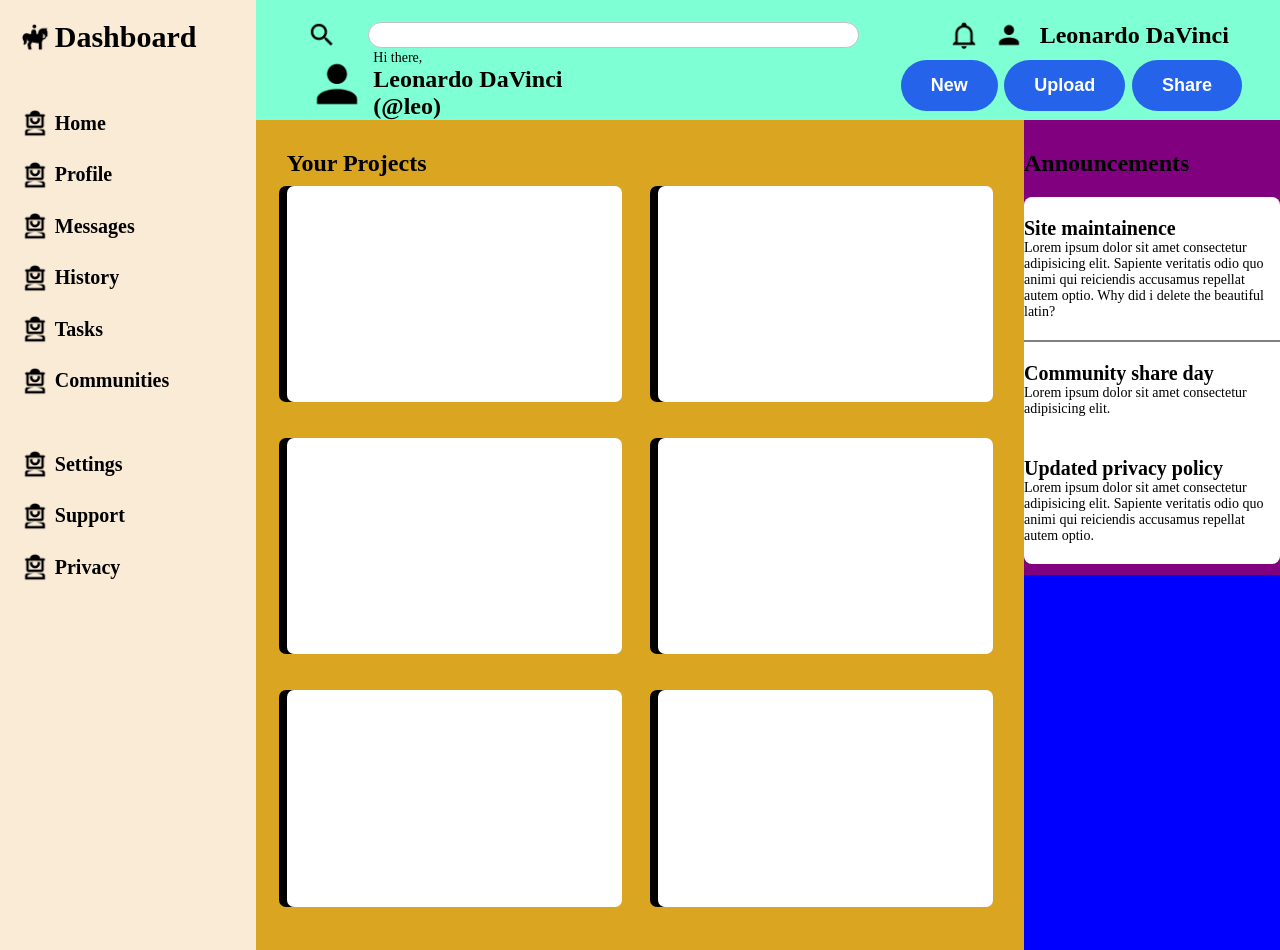
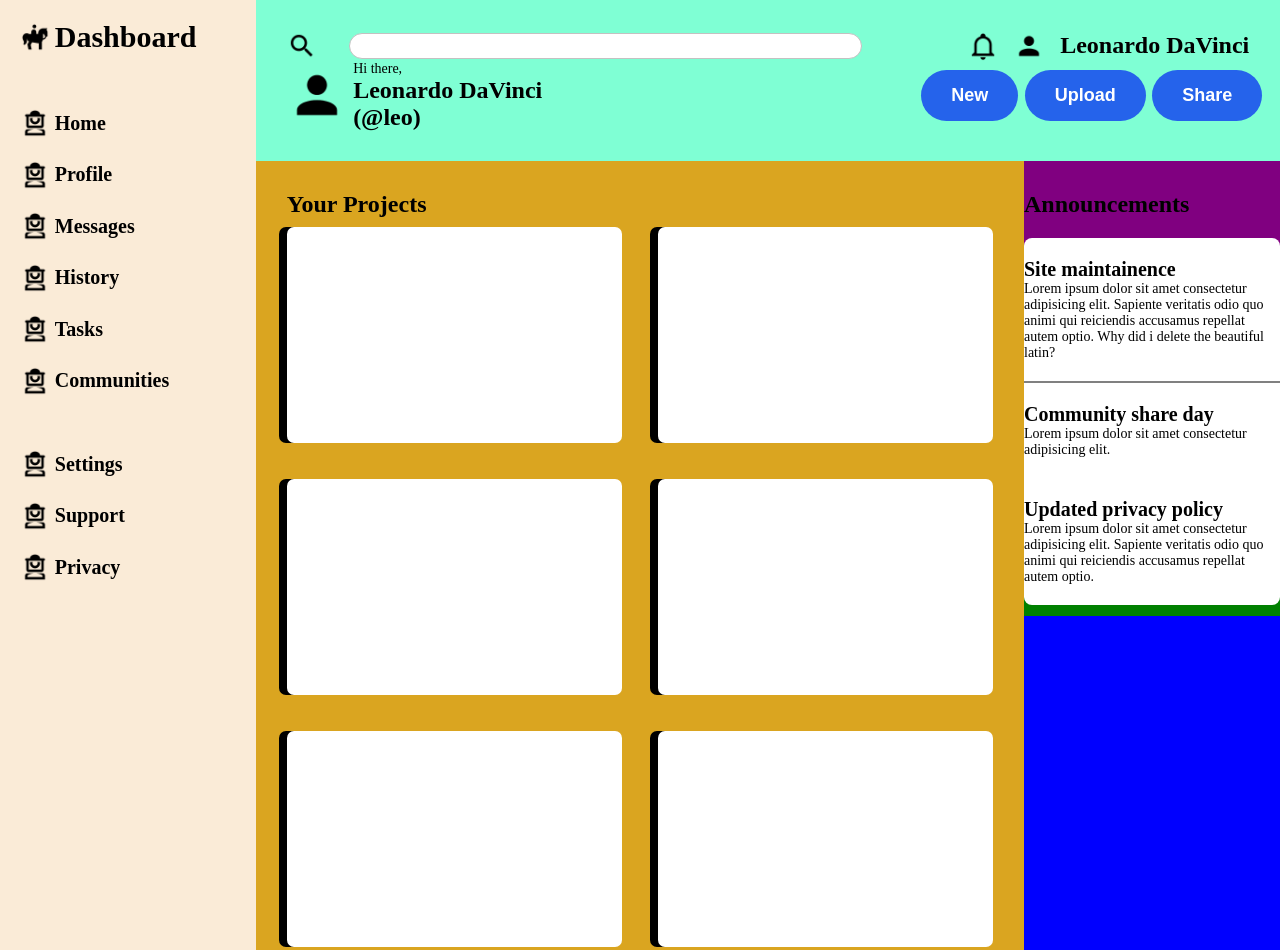
Before and after one commit to aadgithub1/admin-dashboard, a plain HTML site: page index.html in a window 1280 px wide. Shown: the top 950 px of the page. Drawn offline with Linux system fonts and the light colour scheme.

```diff
--- a/styles.css
+++ b/styles.css
@@ -71,9 +71,8 @@ a{
 }
 
 header{
-    padding: 100px;
     background-color: aquamarine;
-    padding: 2% 5% 0;
+    padding: 3%;
     grid-column: 2;
     grid-row: 1;
 
@@ -187,15 +186,14 @@ main #right{
     background-color: green;
 }
 
-main #top{
-    min-height: 100%;
+#right #top{
+    height: 50%;
     background-color: purple;
     padding: 3rem 0 4%;
 }
 
 #announcement-board-div{
     background-color: white;
-    min-height: 30rem;
     margin-top: 2rem;
     border-radius: 8px;
 
@@ -210,7 +208,5 @@ main #top{
 #first{
     border-bottom: 2px solid grey;
 }
-
-main #bottom{
-    background-color: grey;
-}
+/* To do: how do i get proper heights when display: grid is
+controlling heights?? */
```
Also changed, not shown: index.html (+2 -5 lines).
